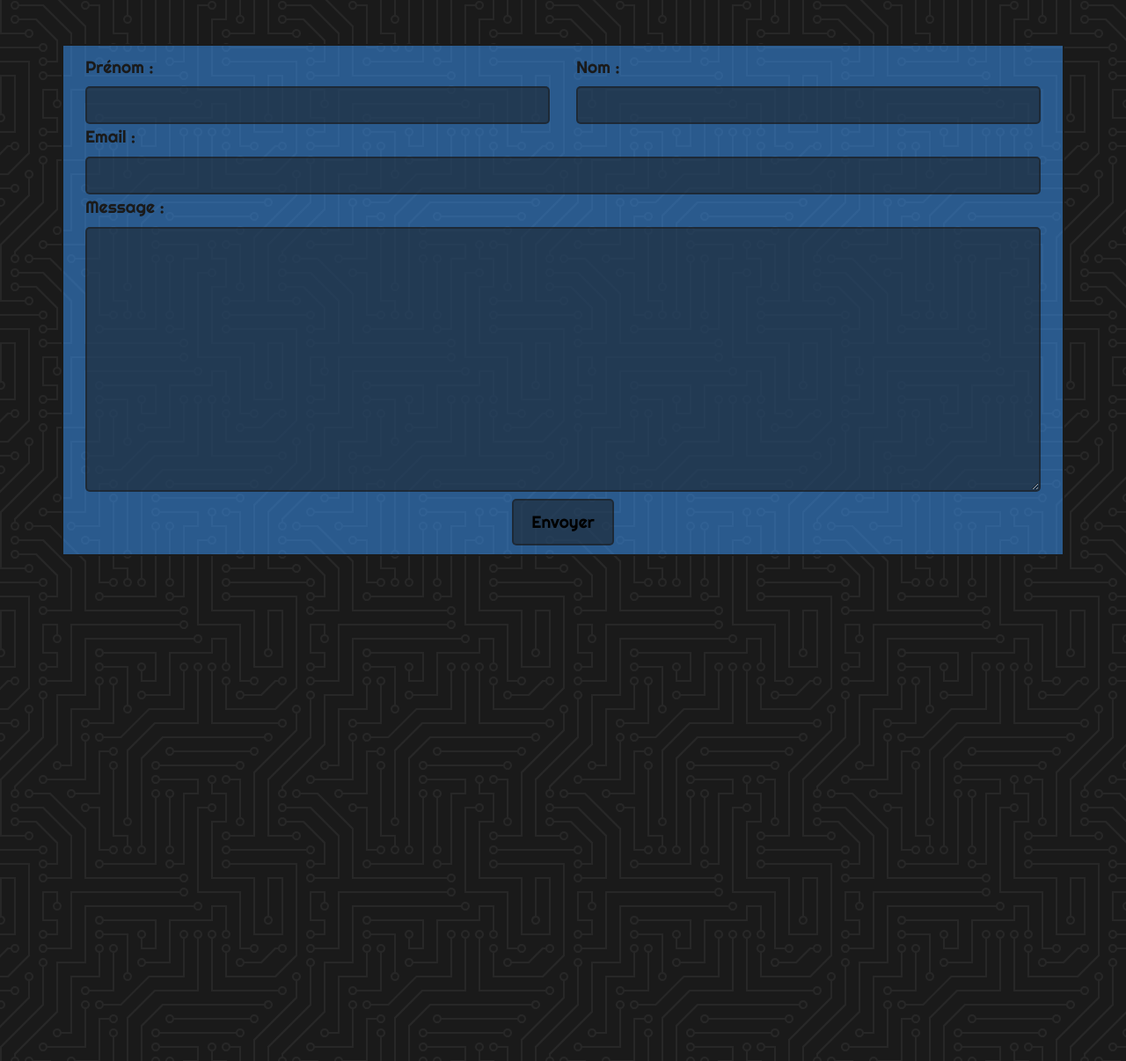
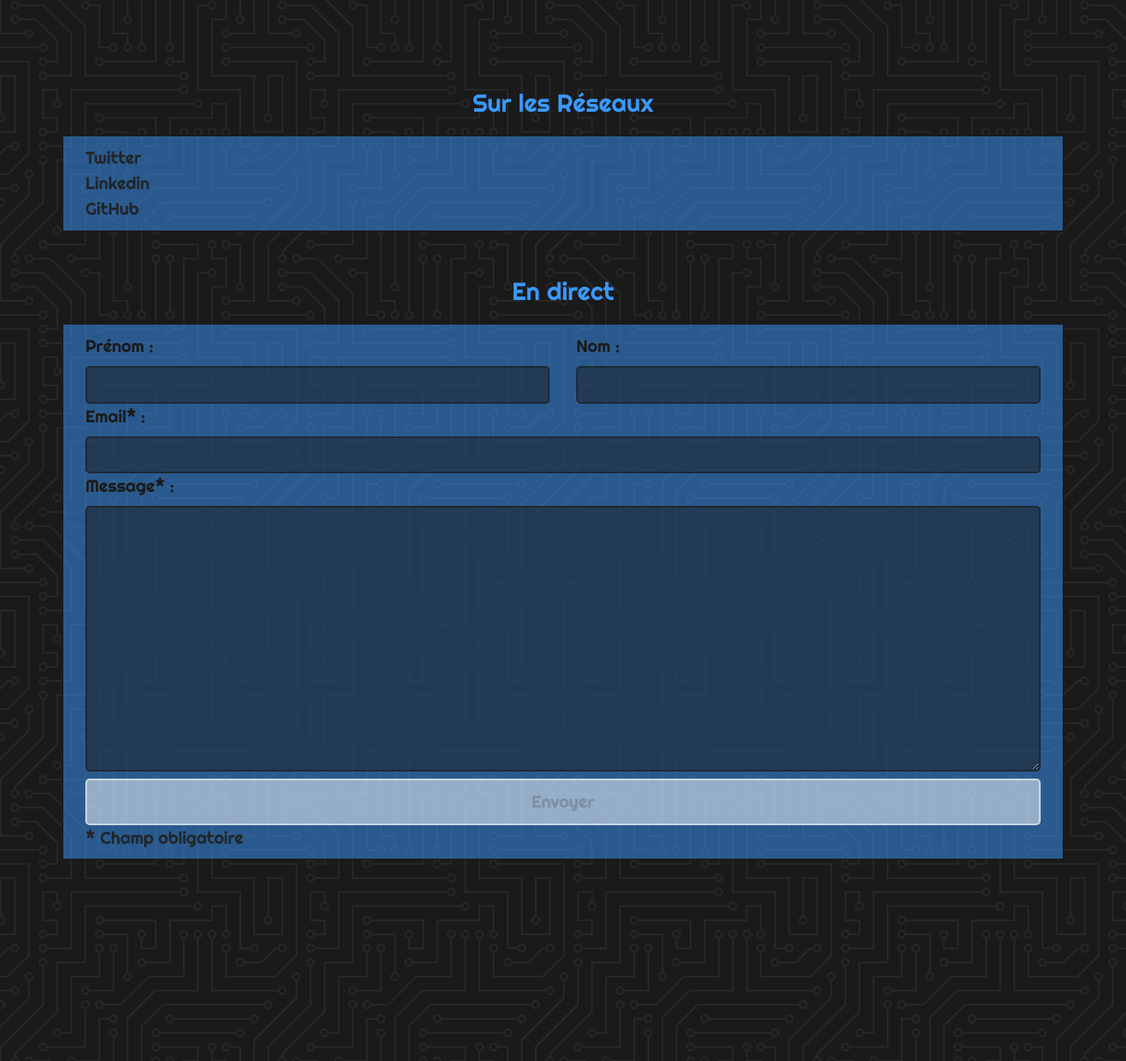
Before and after one commit to Cerynna/myProtfolio, a Symfony app: template templates/main/contact.html.twig in a window 1280 px wide. Shown: the part 171-1377 px from the top of the page at 88% size. Run offline with Twig, Linux system fonts and the light colour scheme; the template is opened without the code that fills it, so the values that code supplies are empty; some libraries are stand-ins or nearby versions.

Commit message:
Change Contact

```diff
--- a/composer.json
+++ b/composer.json
@@ -7,7 +7,6 @@
         "easycorp/easyadmin-bundle": "^1.17",
         "sensio/framework-extra-bundle": "^5.1",
         "sensiolabs/security-checker": "^4.1",
-        "symfony/apache-pack": "^1.0",
         "symfony/asset": "^4.0",
         "symfony/console": "^4.0",
         "symfony/dotenv": "^4.0",
@@ -26,8 +25,7 @@
         "symfony/validator": "^4.0",
         "symfony/web-link": "^4.0",
         "symfony/webpack-encore-pack": "*",
-        "symfony/yaml": "^4.0",
-        "vich/uploader-bundle": "^1.8"
+        "symfony/yaml": "^4.0"
     },
     "require-dev": {
         "symfony/browser-kit": "^4.0",
--- a/public/css/main.css
+++ b/public/css/main.css
@@ -106,5 +106,10 @@ body {
       color: rgba(255, 255, 255, 0.8);
       border: 2px solid rgba(255, 255, 255, 0.8);
       background: rgba(58, 153, 255, 0.5); }
+    body .myButton.disabled {
+      cursor: not-allowed;
+      color: rgba(26, 26, 26, 0.2);
+      border: 2px solid rgba(255, 255, 255, 0.5);
+      background: rgba(255, 255, 255, 0.5); }
 
 /*# sourceMappingURL=main.css.map */
--- a/public/css/main.scss
+++ b/public/css/main.scss
@@ -144,6 +144,13 @@ body {
       border: 2px solid rgba(red($white), green($white), blue($white), 0.8);
       background: rgba(red($orange), green($orange), blue($orange), 0.5);
     }
+    &.disabled{
+      cursor: not-allowed;
+      color: rgba(red($black), green($black), blue($black), 0.2);
+      border: 2px solid rgba(red($white), green($white), blue($white), 0.5);
+      background: rgba(red($white), green($white), blue($white), 0.5);
+    }
+
   }
 
 }
--- a/templates/base.html.twig
+++ b/templates/base.html.twig
@@ -56,12 +56,17 @@
 
         });
         */
-
+        $('[data-toggle="popover"]').popover();
     });
-
     $('nav').fadeTo(1000, 1, function () {
         // Animation complete.
     });
+    function validateEmail(email) {
+        let re = /^(([^<>()\[\]\.,;:\s@\"]+(\.[^<>()\[\]\.,;:\s@\"]+)*)|(\".+\"))@(([^<>()[\]\.,;:\s@\"]+\.)+[^<>()[\]\.,;:\s@\"]{2,})$/i;
+        return re.test(email);
+    }
+
+
 
 </script>
 
--- a/templates/main/contact.html.twig
+++ b/templates/main/contact.html.twig
@@ -5,7 +5,31 @@
 {% block body %}
 
     <article id="contact">
+        <div class="row">
+            <div class="col-12">
+                <h3>Sur les Réseaux</h3>
+            </div>
+        </div>
+        <div class="row kards text">
+
+            <div class="col-12">
+                Twitter
+            </div>
+            <div class="col-12">
+                Linkedin
+            </div>
+            <div class="col-12">
+                GitHub
+            </div>
+        </div>
+        <div class="row">
+            <div class="col-12">
+                <h3>En direct</h3>
+            </div>
+        </div>
+
         <form action="" class="row justify-content-center kards text ">
+
             <div class="col-lg-6 col-12">
                 <label for="firstName">Prénom :</label>
                 <input name="firstName" id="firstName" type="text">
@@ -15,19 +39,23 @@
                 <input name="lastName" id="lastName" type="text">
             </div>
             <div class="col-12">
-                <label for="email">Email :</label>
+                <label for="email">Email* :</label>
                 <input name="email" id="email" type="text">
             </div>
             <div class="col-12">
-                <label for="message">Message :</label>
+                <label for="message">Message* :</label>
             </div>
             <div class="col-12">
                 <textarea name="message" id="message" cols="30" rows="10"></textarea>
             </div>
             <div class="col-12 text-center">
-                <button type="submit" class="myButton">
+                <div class="submitContact myButton disabled" data-toggle="popover" data-trigger="hover"
+                     data-placement="top" data-content="Il te faut au moins remplir ton email et ton message.">
                     Envoyer
-                </button>
+                </div>
+            </div>
+            <div class="col-12">
+                * Champ obligatoire
             </div>
         </form>
     </article>
@@ -43,15 +71,86 @@
             });
             $(document).scroll(function () {
 
-                var headerHeight = $('header').height();
-                var navbarHeight = $('nav').height();
-                var whoIamHeight = $('#whoIam').height();
+                let headerHeight = $('header').height();
+                let navbarHeight = $('nav').height();
+                let whoIamHeight = $('#whoIam').height();
 
-                var scrollPosition = $(document).scrollTop();
-                var fristSwitch = (headerHeight + navbarHeight) + (whoIamHeight / 4);
+                let scrollPosition = $(document).scrollTop();
+                let fristSwitch = (headerHeight + navbarHeight) + (whoIamHeight / 4);
 
 
             });
+            let ButtonSubmit = $('.submitContact');
+
+            ButtonSubmit.click(function () {
+                let datas = $('form').serializeArray();
+                console.log(datas);
+            });
+
+
+
+            ButtonSubmit.hover(function () {
+                checkForm();
+            });
+            $('#email').focus(function () {
+                checkForm();
+            }).blur(function () {
+                checkForm();
+            });
+            $('#message').focus(function () {
+                checkForm();
+            }).blur(function () {
+                checkForm();
+            });
+
+            function checkForm() {
+                console.log("CHECK");
+
+                let email = $('#email').val();
+                let message = $('#message').val();
+                let button = $('.submitContact');
+                let errors = [];
+                let verif = false;
+                if (email.length >= 5) {
+                    if (validateEmail(email)) {
+                        verif = true;
+                    } else {
+                        errors.push("Ton email n'est pas valide");
+                        verif = false;
+                    }
+                } else {
+                    errors.push("Il te faut remplir ton email");
+                    verif = false;
+                }
+                if (message.length >= 5) {
+                    verif = true;
+                } else {
+                    if (errors.length > 0) {
+                        errors.push("et ton message n'est pas rempli");
+                    } else {
+                        errors.push("Il te faut remplir ton Message");
+                    }
+
+
+                    verif = false;
+                }
+
+
+                if (verif === true) {
+                    button.removeClass("disabled")
+                }
+                else {
+                    console.log("ERROR");
+                    let test = errors.join(" ");
+                    console.log(test);
+
+                    button.attr('data-content', test + ".");
+                }
+
+
+            }
+
+
         });
 
 
```
Also changed, not shown: 1 other file.
